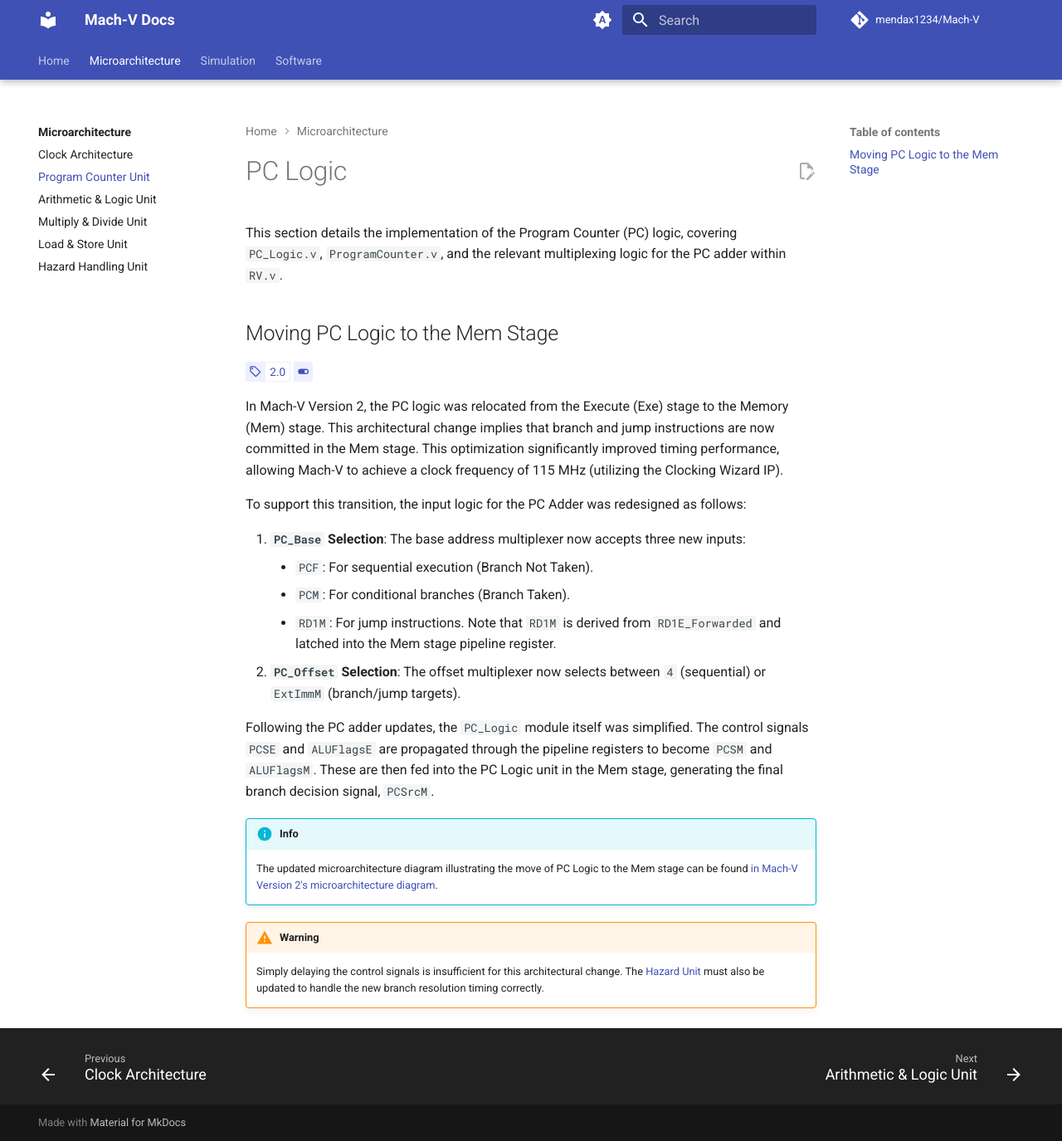
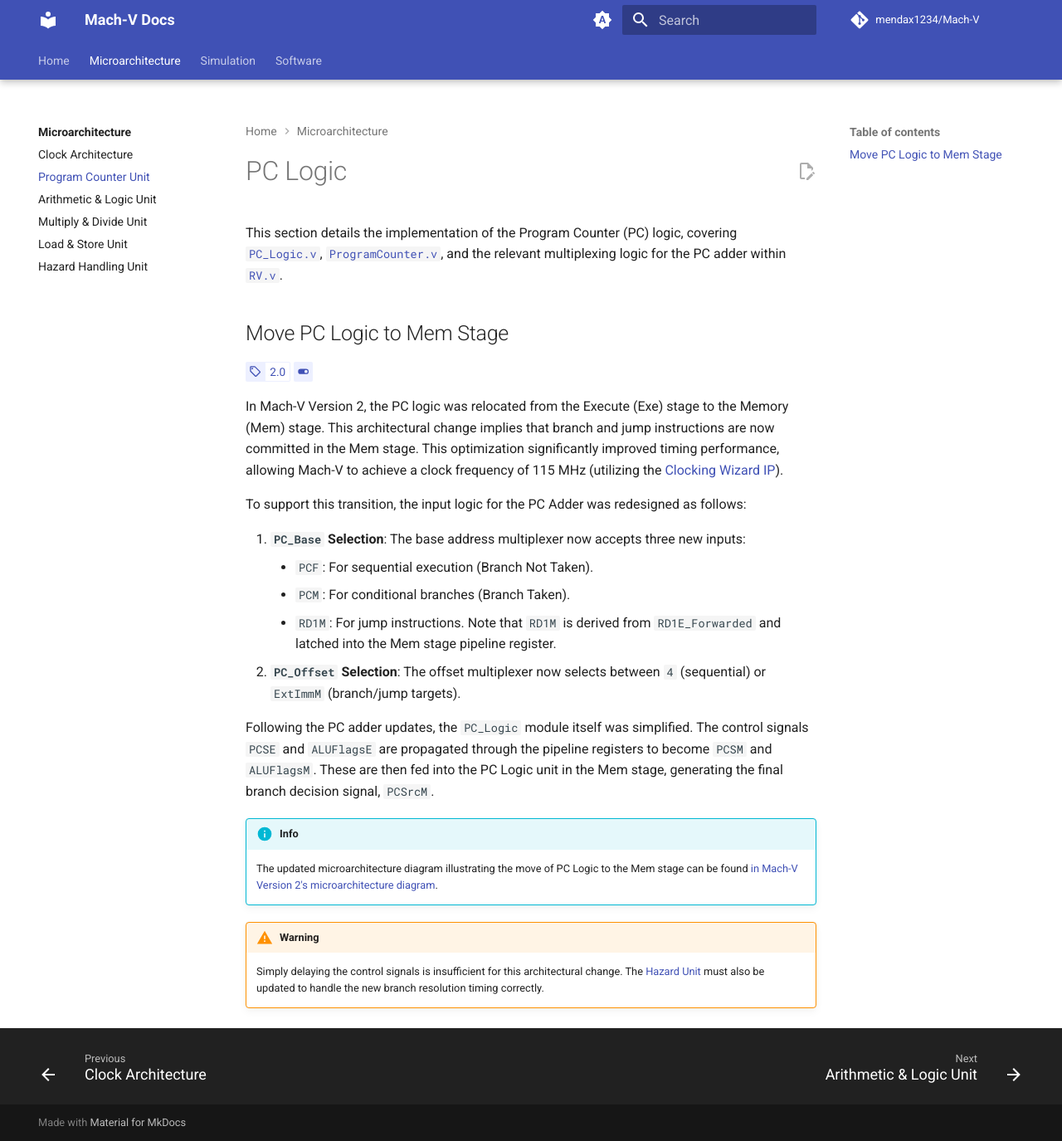
Before and after one commit to mendax1234/Mach-V, an MkDocs documentation site: the page built from docs/uarch/pc-unit.md, in a window 1280 px wide and 1375 px high. Shown: the whole window at 83% size. Built offline with MkDocs 1.6.1 and Material for MkDocs 9.7.7, drawn with Linux system fonts in a browser that asks for light colours; plug-ins that fetch from the network failed and are left out; comment, search, counter and statistics services are not loaded.

Commit message:
Update docs readability

```diff
--- a/docs/uarch/pc-unit.md
+++ b/docs/uarch/pc-unit.md
@@ -1,13 +1,13 @@
 # PC Logic
 
-This section details the implementation of the Program Counter (PC) logic, covering `PC_Logic.v`, `ProgramCounter.v`, and the relevant multiplexing logic for the PC adder within `RV.v`.
+This section details the implementation of the Program Counter (PC) logic, covering [`PC_Logic.v`](https://github.com/mendax1234/Mach-V/blob/main/rtl/core/PC_Logic.v), [`ProgramCounter.v`](https://github.com/mendax1234/Mach-V/blob/main/rtl/core/ProgramCounter.v), and the relevant multiplexing logic for the PC adder within [`RV.v`](https://github.com/mendax1234/Mach-V/blob/main/rtl/core/RV.v#L136-L150).
 
-## Moving PC Logic to the Mem Stage
+## Move PC Logic to Mem Stage
 
 <!-- md:version 2.0 -->
 <!-- md:feature -->
 
-In Mach-V Version 2, the PC logic was relocated from the Execute (Exe) stage to the Memory (Mem) stage. This architectural change implies that branch and jump instructions are now committed in the Mem stage. This optimization significantly improved timing performance, allowing Mach-V to achieve a clock frequency of 115 MHz (utilizing the Clocking Wizard IP).
+In Mach-V Version 2, the PC logic was relocated from the Execute (Exe) stage to the Memory (Mem) stage. This architectural change implies that branch and jump instructions are now committed in the Mem stage. This optimization significantly improved timing performance, allowing Mach-V to achieve a clock frequency of 115 MHz (utilizing the [Clocking Wizard IP](./clock.md#clock-frequency-scaling)).
 
 To support this transition, the input logic for the PC Adder was redesigned as follows:
 
@@ -20,7 +20,7 @@ To support this transition, the input logic for the PC Adder was redesigned as f
 Following the PC adder updates, the `PC_Logic` module itself was simplified. The control signals `PCSE` and `ALUFlagsE` are propagated through the pipeline registers to become `PCSM` and `ALUFlagsM`. These are then fed into the PC Logic unit in the Mem stage, generating the final branch decision signal, `PCSrcM`.
 
 !!! info
-    The updated microarchitecture diagram illustrating the move of PC Logic to the Mem stage can be found [in Mach-V Version 2's microarchitecture diagram](./index.md/#microarchitecture-overview).
+    The updated microarchitecture diagram illustrating the move of PC Logic to the Mem stage can be found [in Mach-V Version 2's microarchitecture diagram](./index.md/#mach-v-version-2).
 
 !!! warning
     Simply delaying the control signals is insufficient for this architectural change. The [Hazard Unit](hazard-unit.md) must also be updated to handle the new branch resolution timing correctly.
--- a/mkdocs.yaml
+++ b/mkdocs.yaml
@@ -33,6 +33,7 @@ theme:
     - content.code.copy # Copy button on code blocks
     - content.action.edit # Enable the edit button defined in repo_url
     - content.tooltips # Tooltips for abbreviations
+    - content.tabs.link # Allow linking to specific tabs
 
   # 2.2 Color Palette (Auto/Light/Dark)
   palette:
```
Also changed, not shown: docs/uarch/clock.md (+3 -3 lines), docs/uarch/hazard-unit.md (+0 -6 lines).
